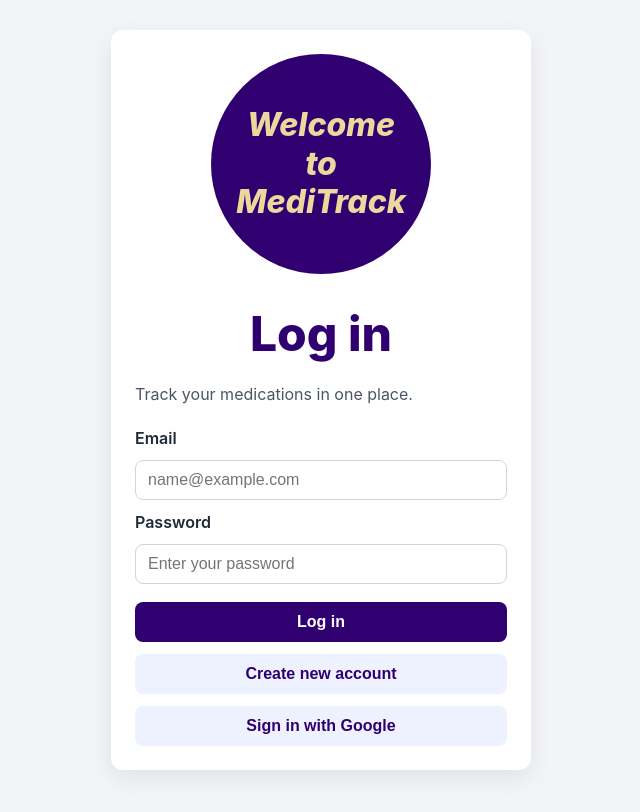
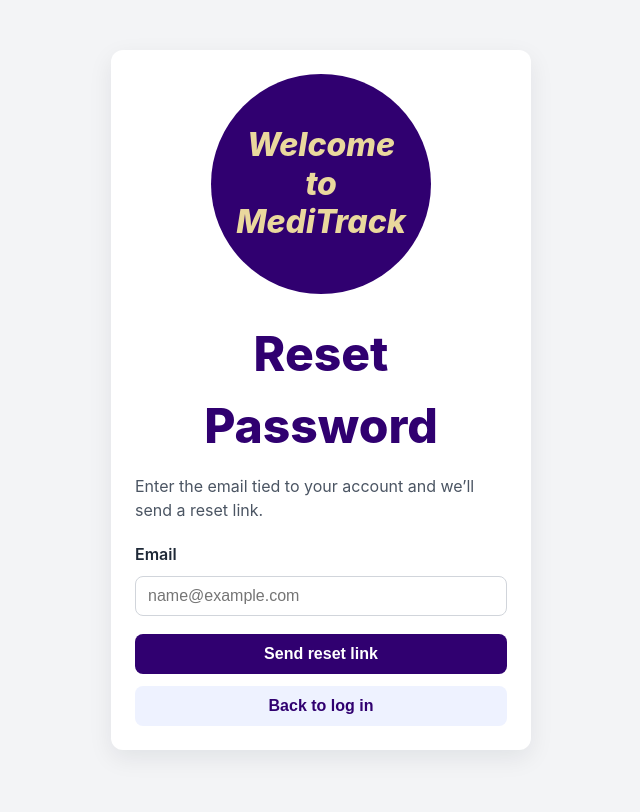
Before and after one commit to 442-spring-2026/G, a React (Vite) app: page /forgot-password in a window 1280 px wide. Before the commit this address led to /login. Shown: the top 812 px of the page, without its empty margins (319-959 px from the left). Built offline with nearby package versions, Linux system fonts and the light colour scheme; no server answers.

Commit message:
Added a Forgot password link

```diff
--- a/src/App.css
+++ b/src/App.css
@@ -119,6 +119,10 @@ body {
   padding: 24px;
 }
 
+.auth-card--compact {
+  max-width: 420px;
+}
+
 .auth-card h1 {
   margin: 0 0 12px;
   font-size: 3rem;
@@ -178,6 +182,28 @@ body {
   outline-offset: 1px;
 }
 
+.auth-link-button {
+  justify-self: start;
+  border: none;
+  padding: 0;
+  background: transparent;
+  color: #300070;
+  font-size: 0.95rem;
+  font-weight: 700;
+  cursor: pointer;
+  text-align: left;
+}
+
+.auth-link-button:hover {
+  text-decoration: underline;
+}
+
+.auth-link-button:focus-visible {
+  outline: 2px solid #300070;
+  outline-offset: 2px;
+  border-radius: 4px;
+}
+
 .primary-button,
 .secondary-button {
   width: 100%;
@@ -207,6 +233,12 @@ body {
   font-weight: 600;
 }
 
+.auth-success {
+  margin-top: 12px;
+  color: #065f46;
+  font-weight: 600;
+}
+
 .dashboard-page {
   min-height: 100vh;
   display: grid;
--- a/src/App.jsx
+++ b/src/App.jsx
@@ -1,6 +1,7 @@
 import { Navigate, Route, Routes, Outlet } from "react-router-dom";
 import LoginPage from "./pages/LoginPage";
 import SignupPage from "./pages/SignupPage";
+import ForgotPasswordPage from "./pages/ForgotPasswordPage";
 import Home from "./pages/Home";
 import SavedCabinet from "./pages/SavedCabinet";
 import AddMedicinePage from "./pages/AddMedicinePage";
@@ -14,6 +15,7 @@ function App() {
         {/* Login & Signup pages have NO navbar (Requirement N1) */}
         <Route path="/login" element={<LoginPage />} />
         <Route path="/signup" element={<SignupPage />} />
+        <Route path="/forgot-password" element={<ForgotPasswordPage />} />
         <Route path="/home" element={<><Navbar /><Home /></>} />
         <Route path="/dashboard" element={<><Navbar /><SavedCabinet /></>} />
         <Route path="/addmedicinepage" element={<><Navbar /><AddMedicinePage /></>} />
--- /dev/null
+++ b/src/pages/ForgotPasswordPage.jsx
@@ -0,0 +1,88 @@
+import { useState } from "react";
+import { useNavigate } from "react-router-dom";
+import { requestPasswordReset } from "../services/firebaseData";
+
+function ForgotPasswordPage() {
+  const [email, setEmail] = useState("");
+  const [message, setMessage] = useState("");
+  const [errorMessage, setErrorMessage] = useState("");
+  const [isSubmitting, setIsSubmitting] = useState(false);
+  const navigate = useNavigate();
+
+  const handleSubmit = async (event) => {
+    event.preventDefault();
+    setMessage("");
+    setErrorMessage("");
+
+    const trimmedEmail = email.trim();
+
+    if (!trimmedEmail) {
+      setErrorMessage("Email is required.");
+      return;
+    }
+
+    setIsSubmitting(true);
+
+    try {
+      await requestPasswordReset(trimmedEmail);
+      setMessage("If an account exists for that email, a password reset link has been sent.");
+    } catch (error) {
+      console.error("Password reset request failed:", error);
+
+      if (error?.code === "auth/invalid-email") {
+        setErrorMessage("Enter a valid email address.");
+      } else if (error?.code === "auth/missing-email") {
+        setErrorMessage("Email is required.");
+      } else {
+        setErrorMessage("Unable to send reset email right now. Please try again.");
+      }
+    } finally {
+      setIsSubmitting(false);
+    }
+  };
+
+  return (
+    <main className="auth-page">
+      <section className="auth-card auth-card--compact" aria-labelledby="forgot-password-title">
+        <h1 id="forgot-password-title">Reset Password</h1>
+        <p className="auth-subtitle">Enter the email tied to your account and we’ll send a reset link.</p>
+
+        <form onSubmit={handleSubmit} className="auth-form" noValidate>
+          <label htmlFor="reset-email">Email</label>
+          <input
+            id="reset-email"
+            name="reset-email"
+            type="email"
+            value={email}
+            onChange={(event) => setEmail(event.target.value)}
+            placeholder="name@example.com"
+            autoComplete="email"
+            required
+          />
+
+          <button type="submit" className="primary-button" disabled={isSubmitting}>
+            {isSubmitting ? "Sending..." : "Send reset link"}
+          </button>
+        </form>
+
+        <button type="button" onClick={() => navigate("/login")} className="secondary-button">
+          Back to log in
+        </button>
+
+        {message ? (
+          <p className="auth-success" role="status">
+            {message}
+          </p>
+        ) : null}
+
+        {errorMessage ? (
+          <p className="auth-error" role="alert">
+            {errorMessage}
+          </p>
+        ) : null}
+      </section>
+    </main>
+  );
+}
+
+export default ForgotPasswordPage;
--- a/src/pages/LoginPage.jsx
+++ b/src/pages/LoginPage.jsx
@@ -167,6 +167,14 @@ function LoginPage() {
             required
           />
 
+          <button
+            type="button"
+            onClick={() => navigate("/forgot-password")}
+            className="auth-link-button"
+          >
+            Forgot Password?
+          </button>
+
           <button type="submit" className="primary-button">Log in</button>
         </form>
 
--- a/src/services/firebaseData.js
+++ b/src/services/firebaseData.js
@@ -1,5 +1,5 @@
 import { doc, getDoc, serverTimestamp, setDoc, deleteDoc } from "firebase/firestore";
-import { createUserWithEmailAndPassword, signInWithEmailAndPassword } from "firebase/auth";
+import { createUserWithEmailAndPassword, sendPasswordResetEmail, signInWithEmailAndPassword } from "firebase/auth";
 import { db, auth } from "../firebase";
 
 export async function upsertUserProfile(user, additionalFields = {}) {
@@ -40,6 +40,16 @@ export async function signUp(email, password) {
 
   const credential = await createUserWithEmailAndPassword(auth, email, password);
   return credential;
+}
+
+export async function requestPasswordReset(email) {
+  if (!email) {
+    const err = new Error("Email is required.");
+    err.code = "auth/missing-email";
+    throw err;
+  }
+
+  await sendPasswordResetEmail(auth, email);
 }
 
 // --- Medication management (MM5) ---
```
